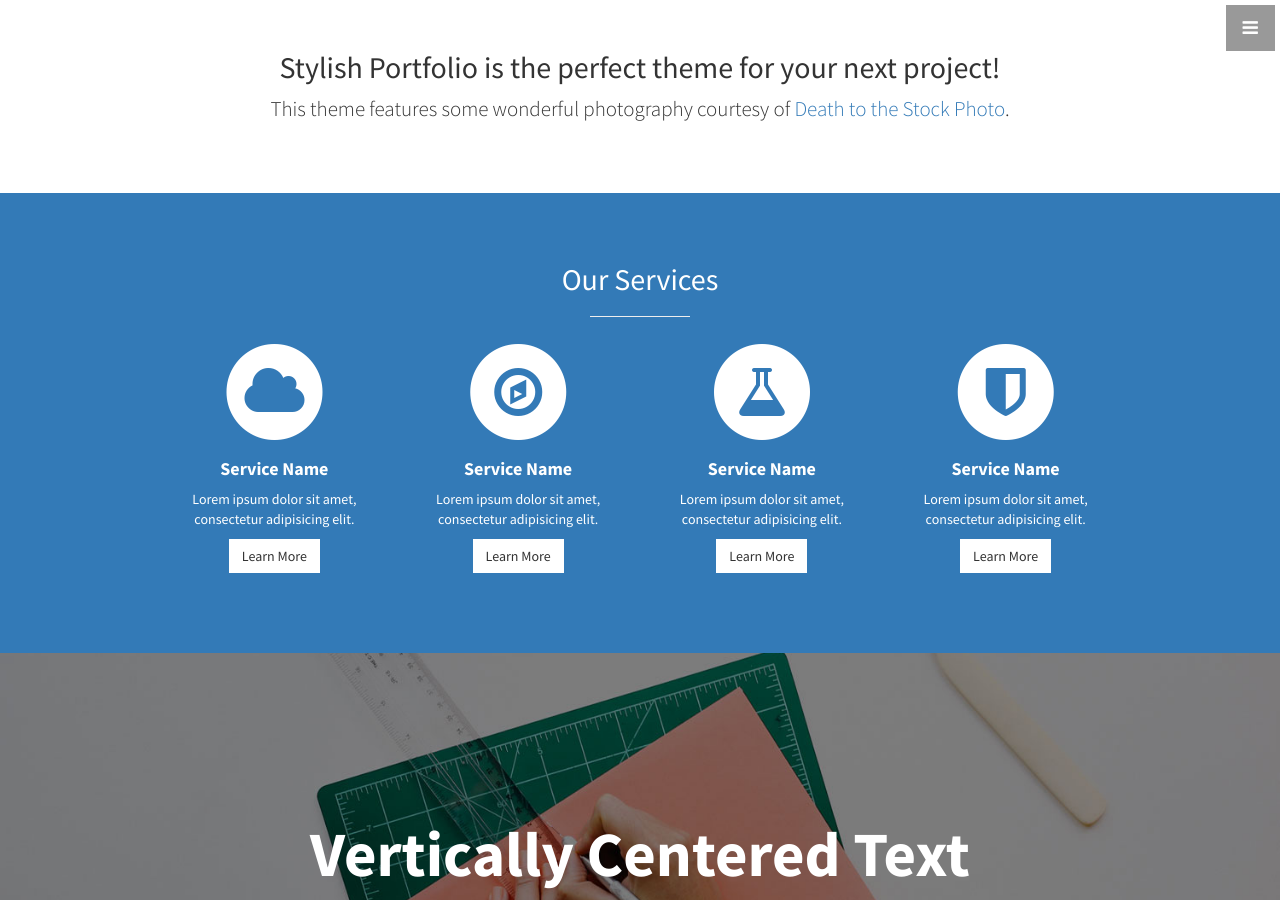
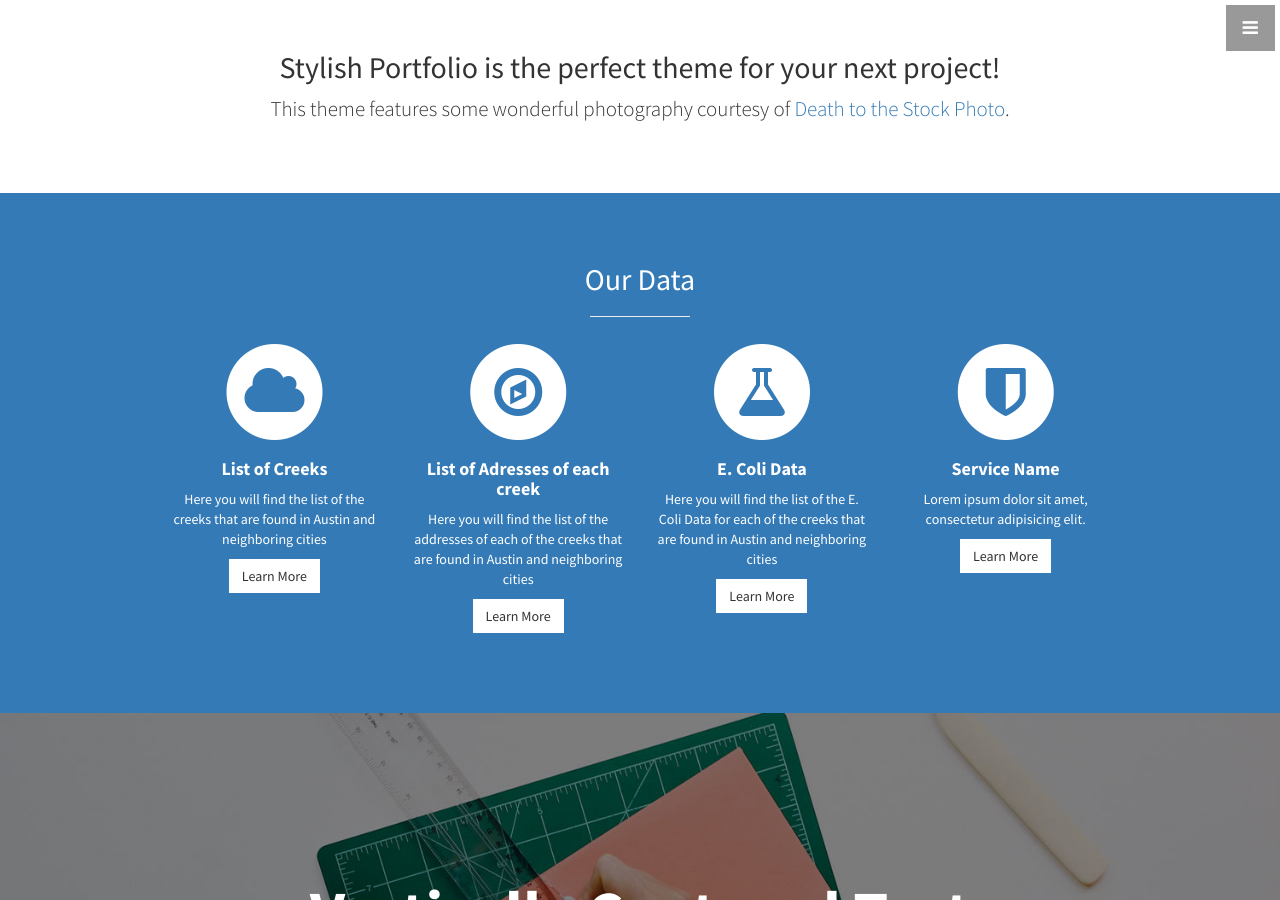
Before and after one commit to vishwakn13/WaterSafetyApp, a Jekyll site: the page built from index.html, in a window 1280 px wide and 900 px high, scrolled down 919 px. Built offline with Jekyll 4.4.1, drawn with Linux system fonts in a browser that asks for light colours.

Commit message:
Update services.html

```diff
--- a/_includes/services.html
+++ b/_includes/services.html
@@ -3,7 +3,7 @@
   <div class="container">
     <div class="row text-center">
       <div class="col-lg-10 col-lg-offset-1">
-        <h2>Our Services</h2>
+        <h2>Our Data</h2>
         <hr class="small">
         <div class="row">
           <div class="col-md-3 col-sm-6">
@@ -13,9 +13,9 @@
               <i class="fa fa-cloud fa-stack-1x text-primary"></i>
             </span>
               <h4>
-                <strong>Service Name</strong>
+                <strong>List of Creeks</strong>
               </h4>
-              <p>Lorem ipsum dolor sit amet, consectetur adipisicing elit.</p>
+              <p>Here you will find the list of the creeks that are found in Austin and neighboring cities</p>
               <a href="#" class="btn btn-light">Learn More</a>
             </div>
           </div>
@@ -26,9 +26,9 @@
               <i class="fa fa-compass fa-stack-1x text-primary"></i>
             </span>
               <h4>
-                <strong>Service Name</strong>
+                <strong>List of Adresses of each creek</strong>
               </h4>
-              <p>Lorem ipsum dolor sit amet, consectetur adipisicing elit.</p>
+              <p>Here you will find the list of the addresses of each of the creeks that are found in Austin and neighboring cities</p>
               <a href="#" class="btn btn-light">Learn More</a>
             </div>
           </div>
@@ -39,9 +39,9 @@
               <i class="fa fa-flask fa-stack-1x text-primary"></i>
             </span>
               <h4>
-                <strong>Service Name</strong>
+                <strong>E. Coli Data</strong>
               </h4>
-              <p>Lorem ipsum dolor sit amet, consectetur adipisicing elit.</p>
+              <p>Here you will find the list of the E. Coli Data for each of the creeks that are found in Austin and neighboring cities</p>
               <a href="#" class="btn btn-light">Learn More</a>
             </div>
           </div>
```
